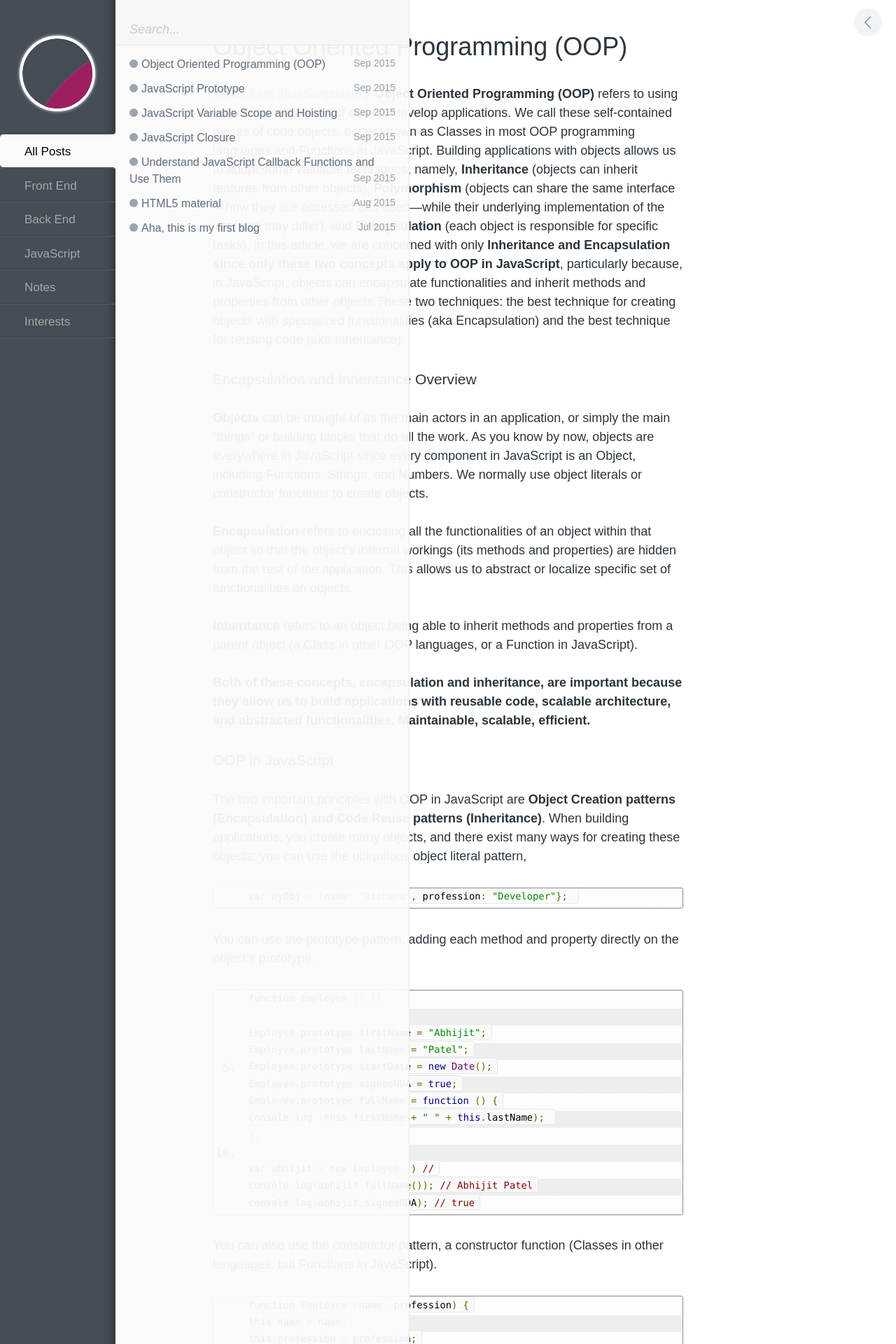
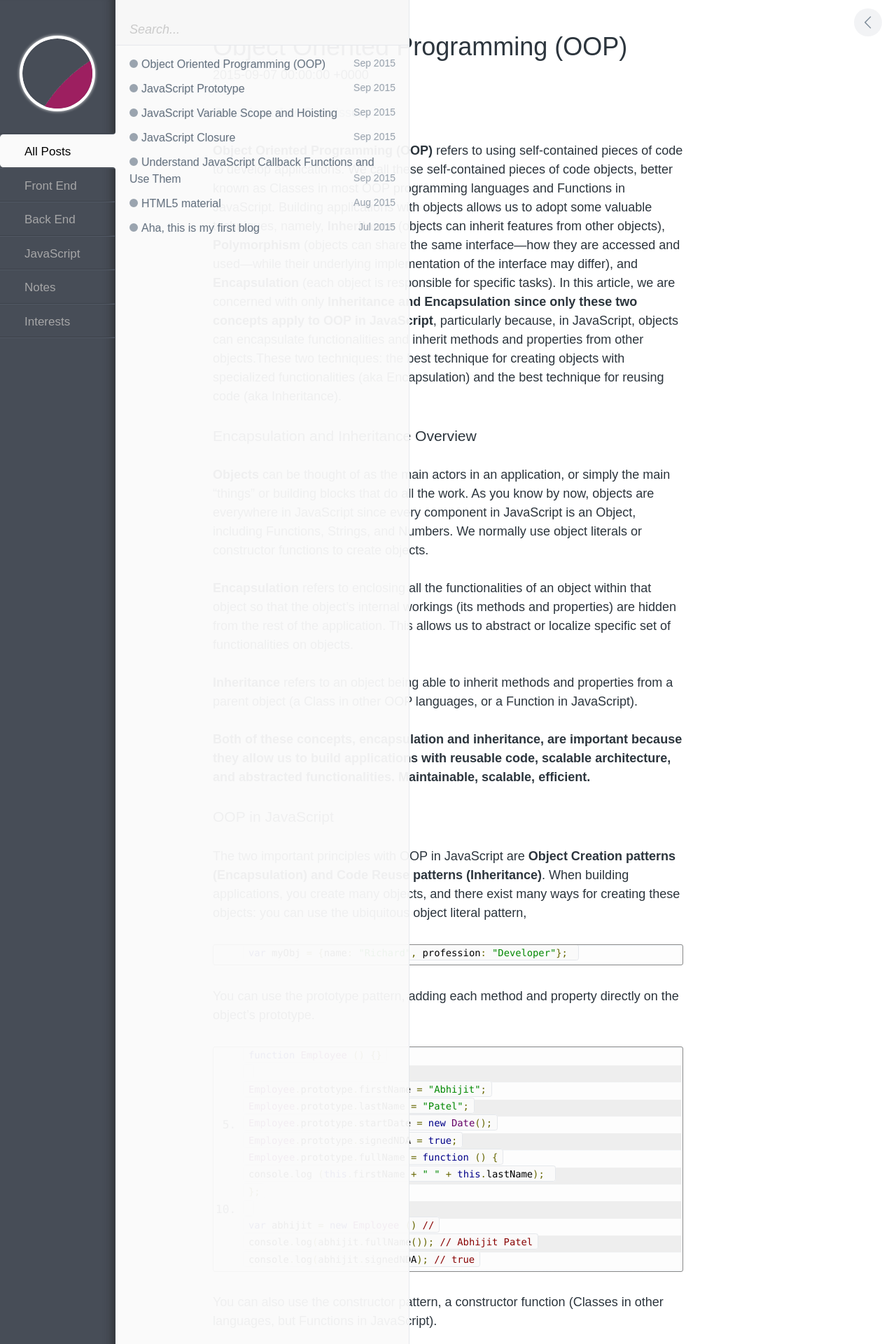
Before and after one commit to sbrina813/backup-blog, a Jekyll site: the page built from _posts/2015-09-07-OOP_in_JavaScript.markdown, in a window 1280 px wide. Shown: the top 1920 px of the page at 70% size. Built offline with Jekyll 4.4.1, drawn with Linux system fonts in a browser that asks for light colours; comment, search, counter and statistics services are not loaded.

Commit message:
add date

```diff
--- a/_layouts/post.html
+++ b/_layouts/post.html
@@ -4,6 +4,7 @@ layout: index
 
 <article id="post__content">
   <h1 id="post__title" data-identifier="{{ page.date | date: %Y%m%d}}">{{ page.title }}</h1>
+  {{ page.date | date: %Y%m%d}}
   {{ content }}
 </article> <!-- end #post__content -->
 
--- a/_posts/2015-09-07-OOP_in_JavaScript.markdown
+++ b/_posts/2015-09-07-OOP_in_JavaScript.markdown
@@ -5,6 +5,7 @@ date:   2015-09-07
 categories: javascript
 ---
 [Extrct form JavaScriptissexy](http://javascriptissexy.com/oop-in-javascript-what-you-need-to-know/)
+
 **Object Oriented Programming (OOP)** refers to using self-contained pieces of code to develop applications. We call these self-contained pieces of code objects, better known as Classes in most OOP programming languages and Functions in JavaScript.
 Building applications with objects allows us to adopt some valuable techniques, namely, **Inheritance** (objects can inherit features from other objects), **Polymorphism** (objects can share the same interface—how they are accessed and used—while their underlying implementation of the interface may differ), and **Encapsulation** (each object is responsible for specific tasks).
 In this article, we are concerned with only **Inheritance and Encapsulation** **since only these two concepts apply to OOP in JavaScript**, particularly because, in JavaScript, objects can encapsulate functionalities and inherit methods and properties from other objects.These two techniques: the best technique for creating objects with specialized functionalities (aka Encapsulation) and the best technique for reusing code (aka Inheritance).
```
